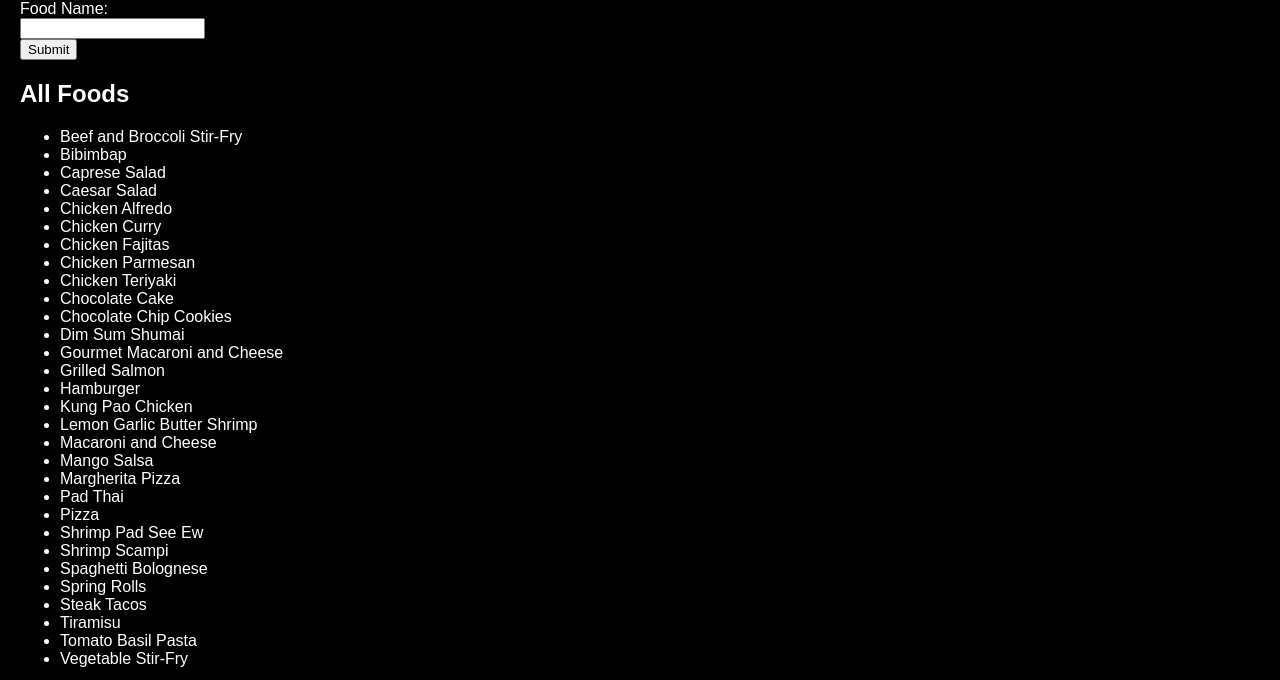
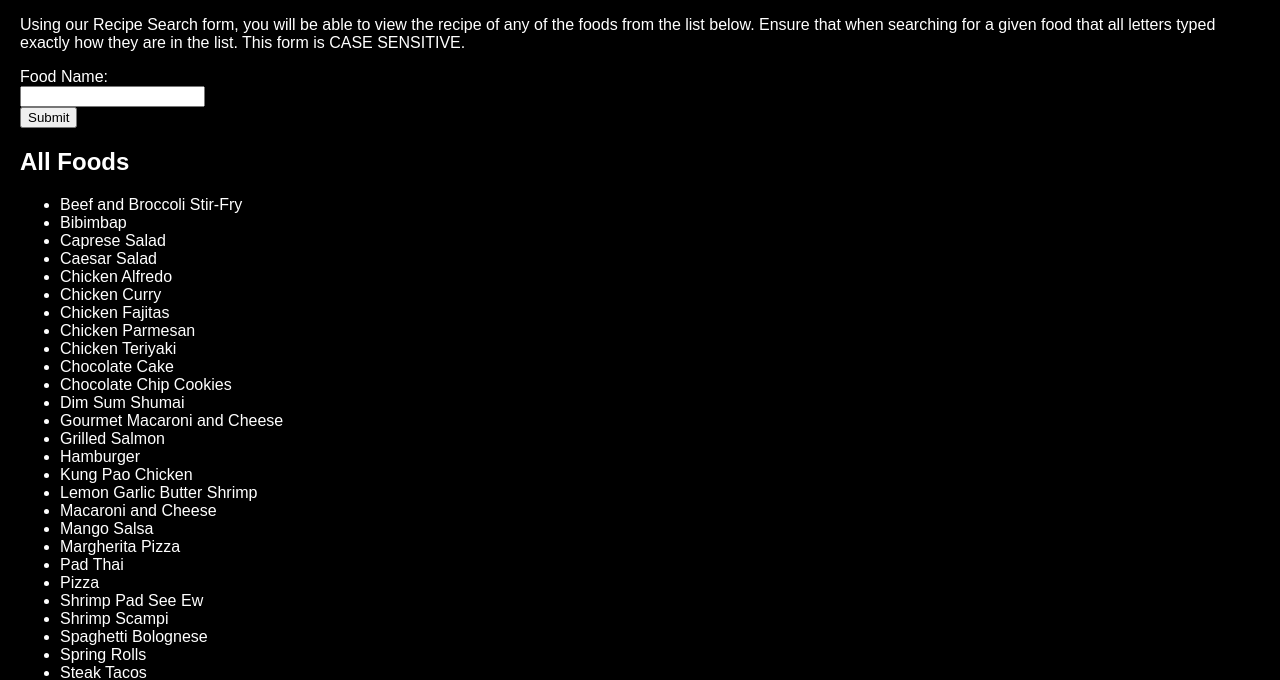
Before and after one commit to AdeebK1129/01_django_ChefDevs, a Django app: page /recipes/forms/ in a window 1280 px wide. Shown: the part 186-866 px from the top of the page. Run offline with Django 4.2, Linux system fonts and the light colour scheme.

Commit message:
list_view thing???

```diff
--- a/chef_devs/recipes/templates/recipes/forms.html
+++ b/chef_devs/recipes/templates/recipes/forms.html
@@ -1,4 +1,8 @@
 {% extends 'base.html' %} {% block content %}
+<p>
+	Using our Recipe Search form, you will be able to view the recipe of any of the foods from the list below. Ensure that
+	when searching for a given food that all letters typed exactly how they are in the list. This form is CASE SENSITIVE.
+</p>
 <form action="" method="post">
 	{% csrf_token %}
 	<label for="food_name">Food Name:</label><br />
--- a/chef_devs/recipes/urls.py
+++ b/chef_devs/recipes/urls.py
@@ -7,4 +7,5 @@
     path('', views.index, name='index'),
     path('recipe_info/', views.recipe_info, name='recipe_info'),
     path('forms/', views.forms, name='forms'),
+    path('list_view/', views.list_view, name='list_view'),
 ]
--- a/chef_devs/recipes/views.py
+++ b/chef_devs/recipes/views.py
@@ -475,3 +475,23 @@
         return render(request, 'recipes/recipe_info.html', {'food_name': food_name, 'visit_count': visit_count, 'recipe': recipe, 'image_path': image_path,'food_recipes': food_recipes})
 
     return render(request, 'recipes/forms.html', {'food_recipes': food_recipes})
+
+def list_view(request):
+    if request.method == "POST":
+        if 'Submit1' in request.POST:
+            food_name = request.POST.get('food_name')
+            food_recipe = request.POST.get('food_recipe')
+            food_recipes[food_name] = food_recipe
+            print('submit 1')
+            return render(request, 'recipes/list_view.html', {'food_recipes': food_recipes})
+
+        if 'Submit2' in request.POST:
+            food_name = request.POST.get('food_name')
+            if food_name in food_recipes:
+                food_recipes.pop(food_name)
+                return render(request, 'recipes/list_view.html', {'food_recipes': food_recipes})
+            else:
+                error_message = f'Sorry, "{food_name}" does not exist. Try going back and searching for a food from the recipes list.'
+            return render(request, 'recipes/recipe_info.html', {'food_name': food_name, 'error_message': error_message, 'recipe': None, })
+
+    return render(request, 'recipes/list_view.html', {'food_recipes': food_recipes})
```
Also changed, not shown: chef_devs/recipes/templates/recipes/list_view.html (added, +28 -0 lines).
